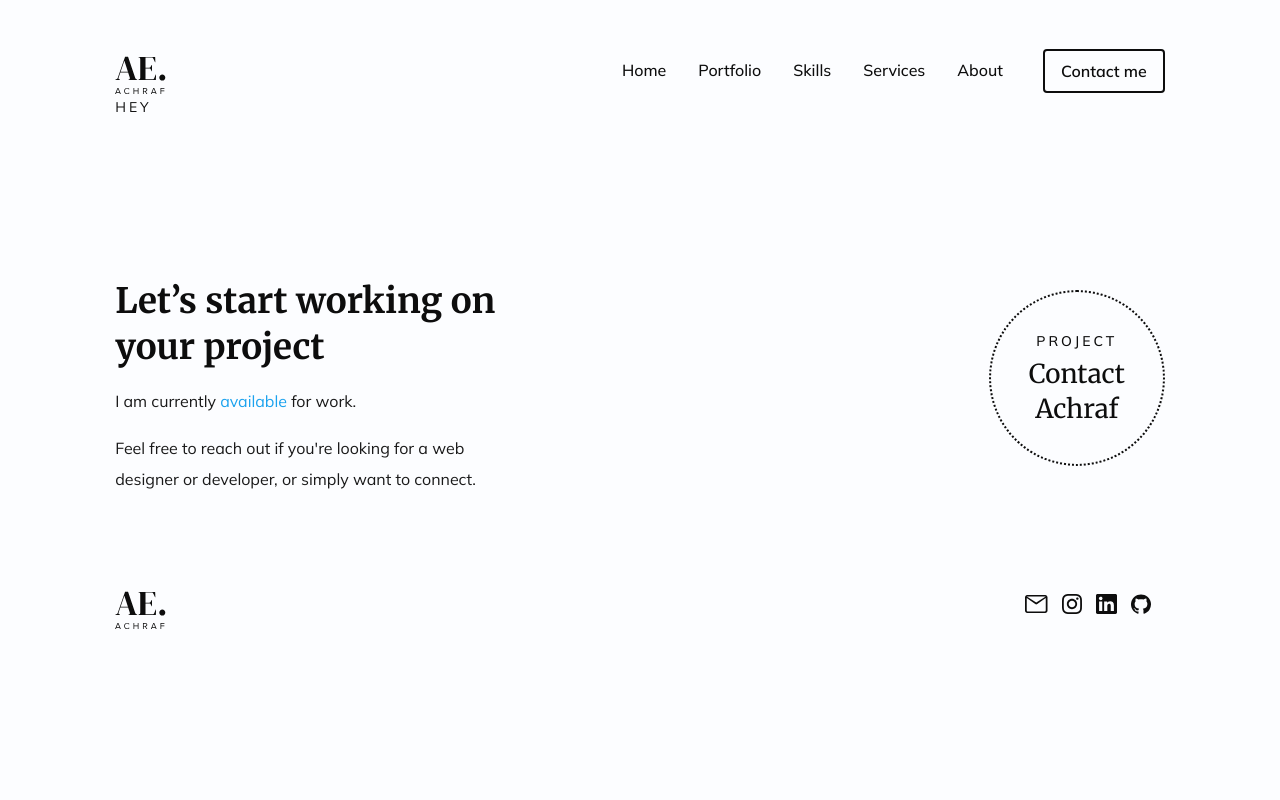
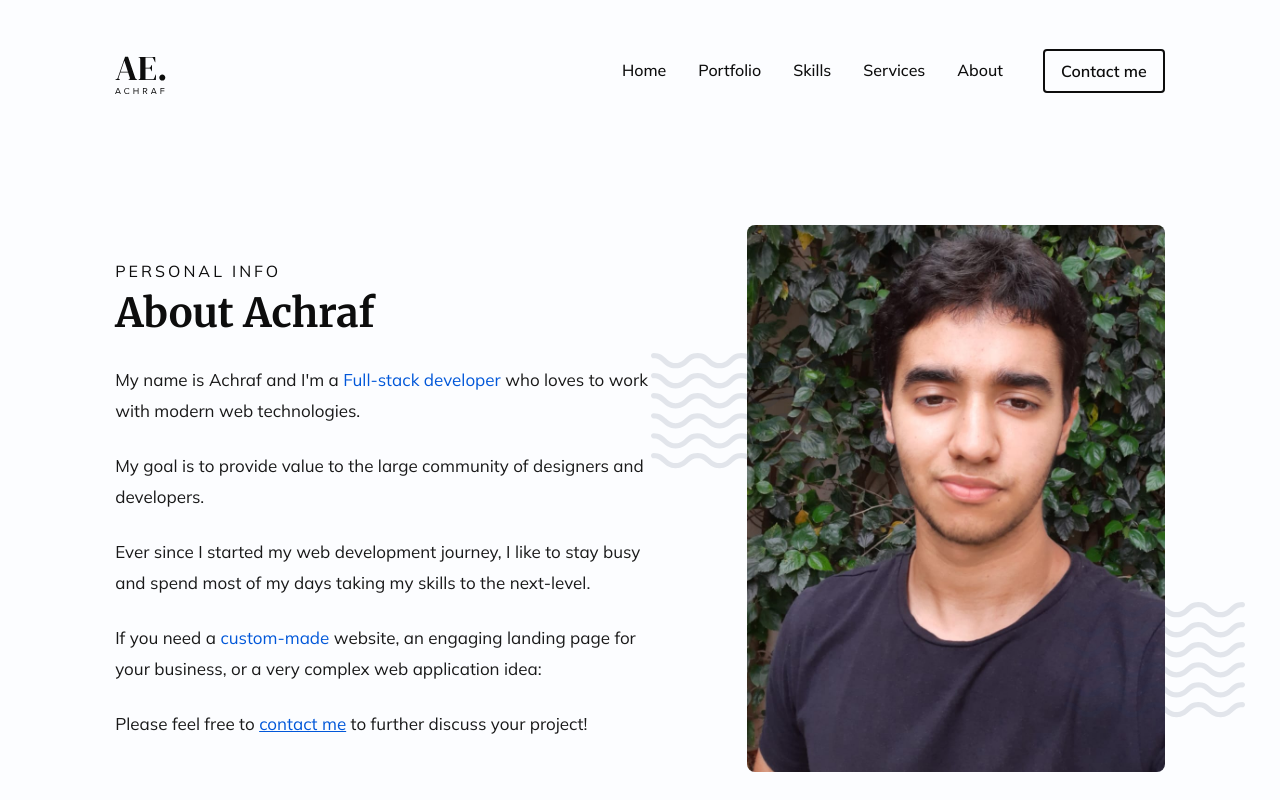
Before and after one commit to NightClover-code/portfolio-website-v2, a Next.js app: page /about in a window 1280 px wide. Shown: the top 800 px of the page. Built offline with nearby package versions, Linux system fonts and the light colour scheme.

Commit message:
feat: about component done, need to refactor components

```diff
--- a/components/About/index.tsx
+++ b/components/About/index.tsx
@@ -1,7 +1,52 @@
+import Image from 'next/image';
+
 const About = () => {
   return (
-    <section className="about-section">
-      <h4>hey</h4>
+    <section className="about-section flex justify-between items-center mt-32">
+      <div>
+        <h4 className="text-[16px]">Personal Info</h4>
+        <h1 className="text-[40px] mt-1">About Achraf</h1>
+        <p>
+          My name is Achraf and I&apos;m a <span>Full-stack developer</span> who
+          loves to work with modern web technologies.
+        </p>
+        <p>
+          My goal is to provide value to the large community of designers and
+          developers.
+        </p>
+        <p>
+          Ever since I started my web development journey, I like to stay busy
+          and spend most of my days taking my skills to the next-level.
+        </p>
+        <p>
+          If you need a <span>custom-made</span> website, an engaging landing
+          page for your business, or a very complex web application idea:
+        </p>
+        <p>
+          Please feel free to <span className="underline">contact me</span> to
+          further discuss your project!
+        </p>
+      </div>
+
+      <div className="relative">
+        <div className="absolute -left-24 top-32 z-[100] tiny:hidden">
+          <Image src="/images/waves.svg" width={181} height={116} alt="waves" />
+        </div>
+
+        <div className="absolute -right-20 bottom-12 z-[100] tiny:hidden">
+          <Image src="/images/waves.svg" width={181} height={116} alt="waves" />
+        </div>
+
+        <div className="relative w-[418px] h-[547px] rounded-[8px] overflow-hidden">
+          <Image
+            src="/images/about.jpeg"
+            layout="fill"
+            objectFit="cover"
+            objectPosition={'0 90%'}
+            alt="random" //TODO
+          />
+        </div>
+      </div>
     </section>
   );
 };
--- a/components/Footer/index.tsx
+++ b/components/Footer/index.tsx
@@ -18,8 +18,7 @@ const Footer = () => {
             Let’s start working on your project
           </h1>
           <p className="mt-4">
-            I am currently <span className="text-lightBlue">available</span> for
-            work.
+            I am currently <span>available</span> for work.
           </p>
           <p className="mt-4">
             Feel free to reach out if you&apos;re looking for a web designer or
--- a/styles/_global.scss
+++ b/styles/_global.scss
@@ -26,7 +26,7 @@ p {
   @apply font-normal text-sm leading-[31px] text-offBlack;
 }
 
-h1 span {
+span {
   @apply text-blue;
 }
 
@@ -67,3 +67,7 @@ svg path {
 .projects__card span {
   display: block !important;
 }
+
+.about-section p {
+  @apply mt-6 text-[17px] max-w-[550px];
+}
--- a/styles/css/default.css
+++ b/styles/css/default.css
@@ -30,7 +30,7 @@ p {
   @apply font-normal text-sm leading-[31px] text-offBlack;
 }
 
-h1 span {
+span {
   @apply text-blue;
 }
 
@@ -66,6 +66,10 @@ svg path {
   display: block !important;
 }
 
+.about-section p {
+  @apply mt-6 text-[17px] max-w-[550px];
+}
+
 * {
   margin: 0;
   padding: 0;
```
Also changed, not shown: public/images/about.jpeg (added), 1 other file (tests, documents, lock files or other folders).
